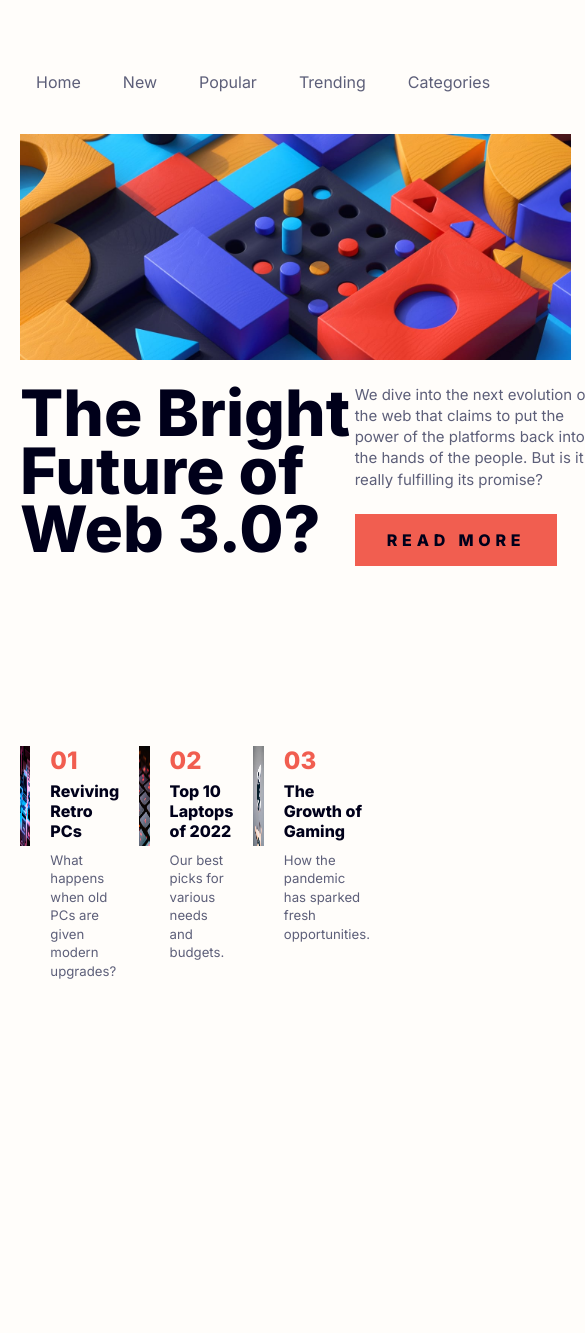
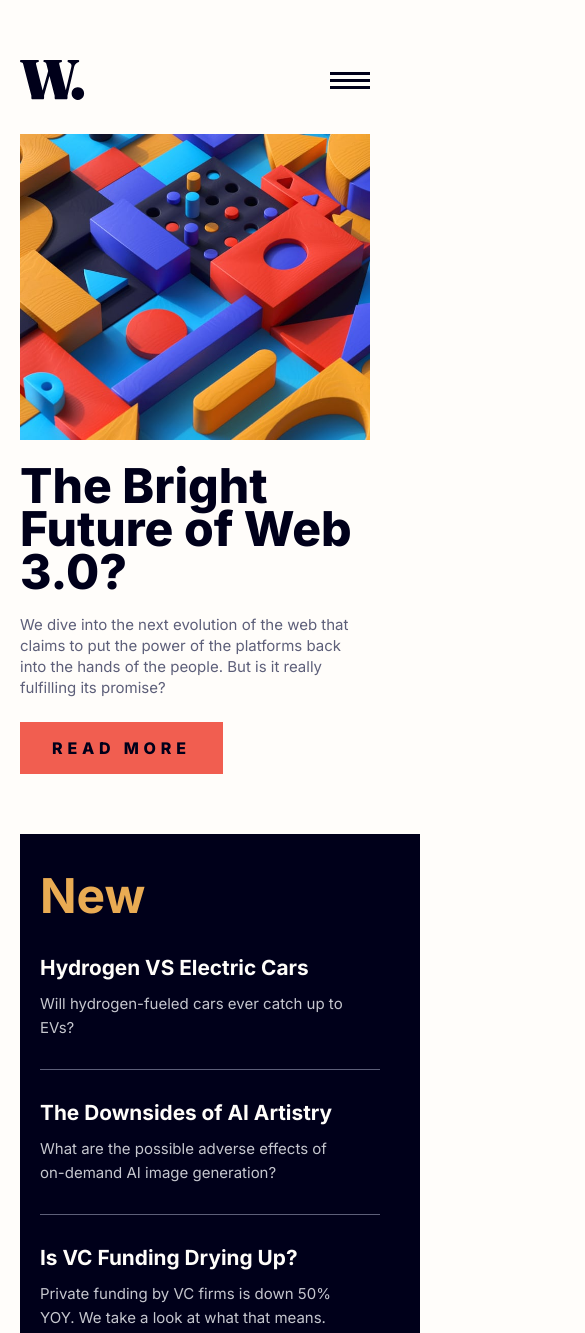
Before and after one commit to MTbustamante98/FrontEnd-HTML-CSS-JS, a website: page news-homepage-main/index.html in a window 390 px wide. Shown: the top 1333 px of the page, 585 px wide, since content can reach past the window. Before the commit the page ends 1070 px from the top, so only its background shows below. Drawn offline with Linux system fonts and the light colour scheme.

Commit message:
Responsivo para mobile finalizado. Agora, irei verificar outros tipos de telas e como o layout se comporta.

```diff
--- a/news-homepage-main/css/main.css
+++ b/news-homepage-main/css/main.css
@@ -10,21 +10,29 @@
   gap: 0.625rem;
 }
 
-ul li a {
+.header ul li a {
   display: block;
   padding: 0.75rem 1rem;
   color: var(--dark-grayish-blue);
 }
 
-li a:hover {
+.header li a:hover {
   color: var(--soft-orange);
+}
+
+[data-menu="button"] {
+  display: none;
+  background: transparent;
+  border: none;
+  cursor: pointer;
 }
 
 .articles {
   display: flex;
+  gap: 1.875rem;
 }
 
-.article-topics-one .img-desktop {
+picture .img-desktop {
   padding: 1.875rem 1.875rem 1.25rem 0;
 }
 
@@ -34,6 +42,14 @@ li a:hover {
 
 .sub-article-title {
   width: 450px;
+}
+
+.sub-article-title .featured-title {
+  font-size: 4rem;
+  font-weight: 800;
+  line-height: 0.9;
+  max-width: 9ch;
+  color: var(--very-dark-blue);
 }
 
 .sub-article-button {
@@ -64,14 +80,6 @@ li a:hover {
 .sub-article-button a:hover {
   background: var(--very-dark-blue);
   color: var(--off-white);
-}
-
-.sub-article-title .featured-title {
-  font-size: 4rem;
-  font-weight: 800;
-  line-height: 0.9;
-  max-width: 9ch;
-  color: var(--very-dark-blue);
 }
 
 .article-topics-two {
@@ -130,6 +138,11 @@ li a:hover {
   gap: 1.25rem;
 }
 
+.container-topics {
+  display: flex;
+  gap: 1.25rem;
+}
+
 .topics img {
   width: 100px;
   height: 100px;
--- /dev/null
+++ b/news-homepage-main/css/media-query.css
@@ -0,0 +1,67 @@
+@media (max-width: 700px) {
+  body {
+    overflow-y: scroll;
+  }
+
+  .container {
+    max-width: 400px;
+  }
+
+  .header nav {
+    display: none;
+  }
+
+  [data-menu="button"] {
+    display: block;
+  }
+
+  .articles {
+    flex-direction: column;
+    gap: 0;
+  }
+
+  .article-topics-one {
+    flex-direction: column;
+  }
+
+  picture .img-desktop {
+    padding: 0;
+    margin-top: 1.875rem;
+  }
+
+  .article-information {
+    flex-direction: column;
+  }
+
+  .sub-article-title .featured-title {
+    font-size: 3rem;
+    max-width: 10ch;
+    padding-top: 1.25rem;
+  }
+
+  .sub-article-button {
+    padding-top: 1.25rem;
+  }
+
+  .article-topics-two {
+    width: 400px;
+    margin-top: 3.75rem;
+  }
+
+  .topics {
+    flex-direction: column;
+    padding-bottom: 3.75rem;
+  }
+
+  .sub-articles .title-reading-articles {
+    font-size: 1.3rem;
+  }
+
+  .sub-articles .title-reading-two {
+    font-size: 0.938rem;
+  }
+
+  .sub-articles p {
+    font-size: 0.725rem;
+  }
+}
--- a/news-homepage-main/css/style.css
+++ b/news-homepage-main/css/style.css
@@ -1,2 +1,3 @@
 @import url("geral.css");
 @import url("main.css");
+@import url("media-query.css");
--- a/news-homepage-main/index.html
+++ b/news-homepage-main/index.html
@@ -38,16 +38,19 @@
             <li><a href="#">Categories</a></li>
           </ul>
         </nav>
+        <button data-menu="button" aria-expanded="false" aria-controls="menu">
+          <img src="/assets/images/icon-menu.svg" alt="">
+        </button>
       </header>
       <section class="articles">
         <div class="article-topics-one">
-          <div class="img-desktop">
+          <picture>
             <source
               media="(max-width: 700px)"
               srcset="/assets/images/image-web-3-mobile.jpg"
             />
-            <img src="/assets/images/image-web-3-desktop.jpg" alt="" />
-          </div>
+            <img class="img-desktop" src="/assets/images/image-web-3-desktop.jpg" alt="" />
+          </picture>
           <section class="article-information">
             <div class="sub-article-title">
               <h1 class="featured-title">The Bright Future of Web 3.0?</h1>
@@ -87,14 +90,17 @@
       </section>
 
       <section class="topics">
-        <div>
+        <div class="container-topics">
+          <picture>
             <img src="/assets/images/image-retro-pcs.jpg" alt="">
-        </div>
+          </picture>
           <div class="sub-articles">
             <h1 class="title-reading-articles">01</h1>
             <h2 class="title-reading-two">Reviving Retro PCs</h2>
             <p>What happens when old PCs are given modern upgrades?</p>
           </div>
+        </div>
+        <div class="container-topics">
           <div>
             <img src="/assets/images/image-top-laptops.jpg" alt="">
           </div>
@@ -103,6 +109,8 @@
             <h2 class="title-reading-two">Top 10 Laptops of 2022</h2>
             <p>Our best picks for various needs and budgets.</p>
           </div>
+        </div>
+        <div class="container-topics">
           <div>
             <img src="/assets/images/image-gaming-growth.jpg" alt="">
           </div>
@@ -110,6 +118,7 @@
             <h1 class="title-reading-articles">03</h1>
             <h2 class="title-reading-two">The Growth of Gaming</h2>
             <p>How the pandemic has sparked fresh opportunities.</p>
+          </div>
         </div>
       </section>
     </main>
```
Lines whose indentation alone changed are shown as unchanged.
